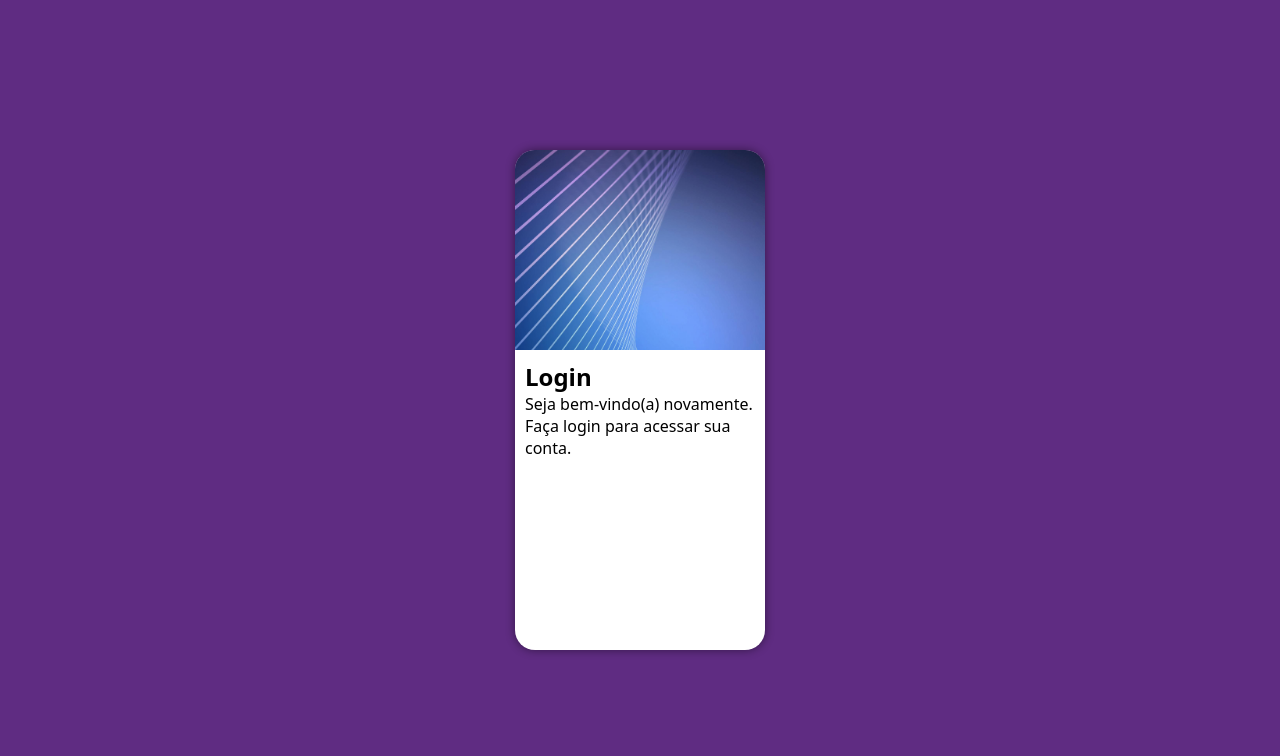
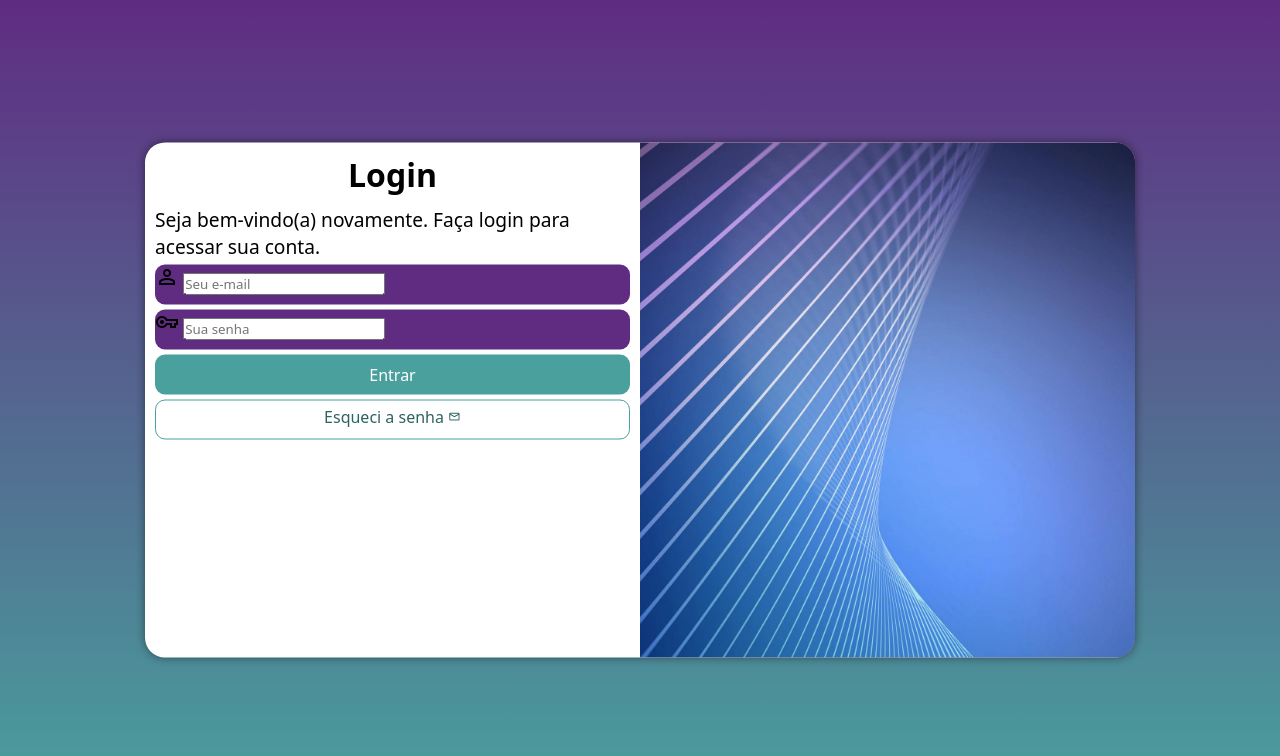
Before and after one commit to devpdr7/projeto-login, a plain HTML site: page index.html in a window 1280 px wide. Drawn offline with nearby package versions, Linux system fonts and the light colour scheme.

Commit message:
Concluindo...

```diff
--- /dev/null
+++ b/estilos/media-query.css
@@ -0,0 +1,53 @@
+@charset "UTF-8";
+
+@media screen and (min-width: 768px) and (max-width: 992px) {
+
+    body {
+        background-image: linear-gradient(to top, #49a09d, #5f2c82);
+    }
+    section#login {
+        width: 80vw;
+    }
+
+    section#login > div#imagem {
+        float: right;
+        width: 30%;
+        height: 100%;
+    }
+
+    section#login > div#formulario {
+        float: left;
+        width: 70%;
+    }
+}
+
+@media screen and (min-width: 992px) {
+
+    body {
+        background-image: linear-gradient(to top, #49a09d, #5f2c82);
+    }
+
+    section#login {
+        width: 990px;
+    }
+
+    section#login > div#imagem {
+        float: right;
+        width: 50%;
+        height: 100%;
+    }
+
+    section#login > div#formulario {
+        float: left;
+        width: 50%;
+    }
+
+    div#formulario > h1 {
+        font-size: 2em;
+    }
+
+    div#formulario > p {
+        font-size: 1.2em;
+    }
+
+}
--- a/estilos/style.css
+++ b/estilos/style.css
@@ -31,10 +31,12 @@ section#login {
     transform: translate(-50%, -50%);
     background-color: white;
     width: 250px;
-    height: 500px;
+    height: 515px;
     border-radius: 20px;
     overflow: hidden;
     box-shadow: 0px 0px 10px rgba(0, 0, 0, 0.459);
+    transition: width .3s, height .3s;
+    transition-timing-function: ease;
 }
 
 section#login > div#imagem {
@@ -48,3 +50,64 @@ section#login > div#formulario {
     display: block;
     padding: 10px;
 }
+
+div#formulario > h1 {
+    text-align: center;
+    margin-bottom: 10px;
+}
+
+div#formulario > p {
+    font-size: 0.8em;
+}
+
+.campo {
+    background-color: var(--roxo);
+    display: block;
+    width: 100%;
+    height: 40px;
+    border-radius: 10px;
+    margin: 5px 0px;
+}
+
+div.campo > label {
+    display:none;
+}
+
+form > input[type=submit] {
+    display: block;
+    font-size: 1em;
+    width: 100%;
+    height: 40px;
+    background-color: var(--verde);
+    color: white;
+    border: none;
+    border-radius: 10px;
+    cursor: pointer;
+}
+
+form > input[type=submit]:hover {
+    background-color: #2d6361;
+}
+
+form > a.botao {
+    display: block;
+    text-align: center;
+    font-size: 1em;
+    width: 100%;
+    height: 40px;
+    padding-top: 5px;
+    margin-top: 5px;
+    background-color: white;
+    border: 1px solid #49a09d;
+    border-radius: 10px;
+    text-decoration: none;
+    color: #2d6361;
+}
+
+form > a.botao:hover {
+    background-color: #5fd6d2;
+}
+
+form > a.botao > span {
+    font-size: 0.8em;
+}
--- a/index.html
+++ b/index.html
@@ -5,6 +5,8 @@
     <meta name="viewport" content="width=device-width, initial-scale=1.0">
     <title>Login</title>
     <link rel="stylesheet" href="estilos/style.css">
+    <link rel="stylesheet" href="estilos/media-query.css">
+    <link href="https://fonts.googleapis.com/css2?family=Material+Symbols+Outlined" rel="stylesheet" />
 </head>
 <body>
     <main>
@@ -13,8 +15,19 @@
             <div id="formulario">
                 <h1>Login</h1>
                 <p>Seja bem-vindo(a) novamente. Faça login para acessar sua conta.</p>
-                <form action="login.php" method="post">
-
+                <form action="login.php" method="post" autocomplete="on">
+                    <div class="campo">
+                        <span class="material-symbols-outlined">person</span>
+                        <input type="email" name="login" id="ilogin" placeholder="Seu e-mail" autocomplete="email" required maxlength="30">
+                        <label for="ilogin">Login</label>
+                    </div>
+                    <div class="campo">
+                        <span class="material-symbols-outlined">vpn_key</span>
+                        <input type="password" name="senha" id="isenha" placeholder="Sua senha" autocomplete="current-password" required minlength="8" maxlength="20">
+                        <label for="isenha">Senha</label>
+                    </div>
+                    <input type="submit" value="Entrar">
+                    <a href="esqueci.html" class="botao">Esqueci a senha <span class="material-symbols-outlined">mail</span></a>
                 </form>
             </div>
         </section>
```
